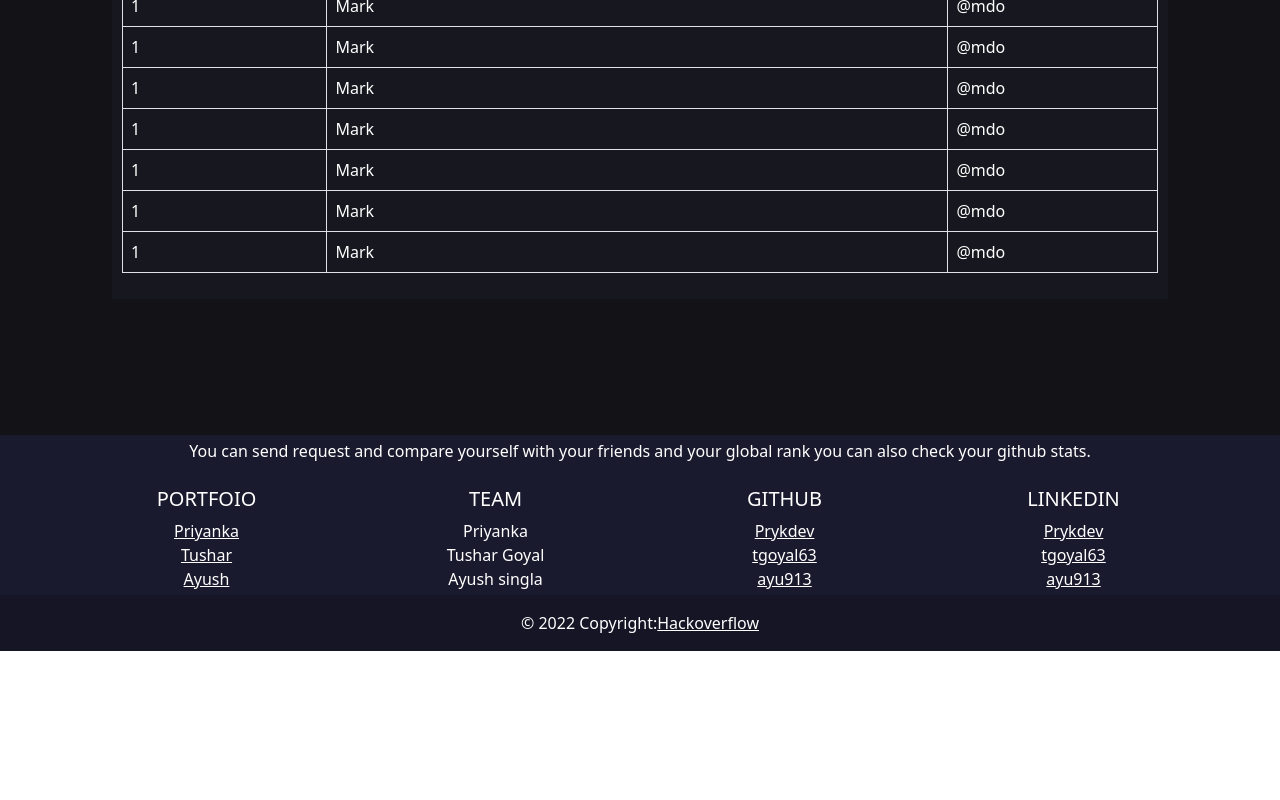
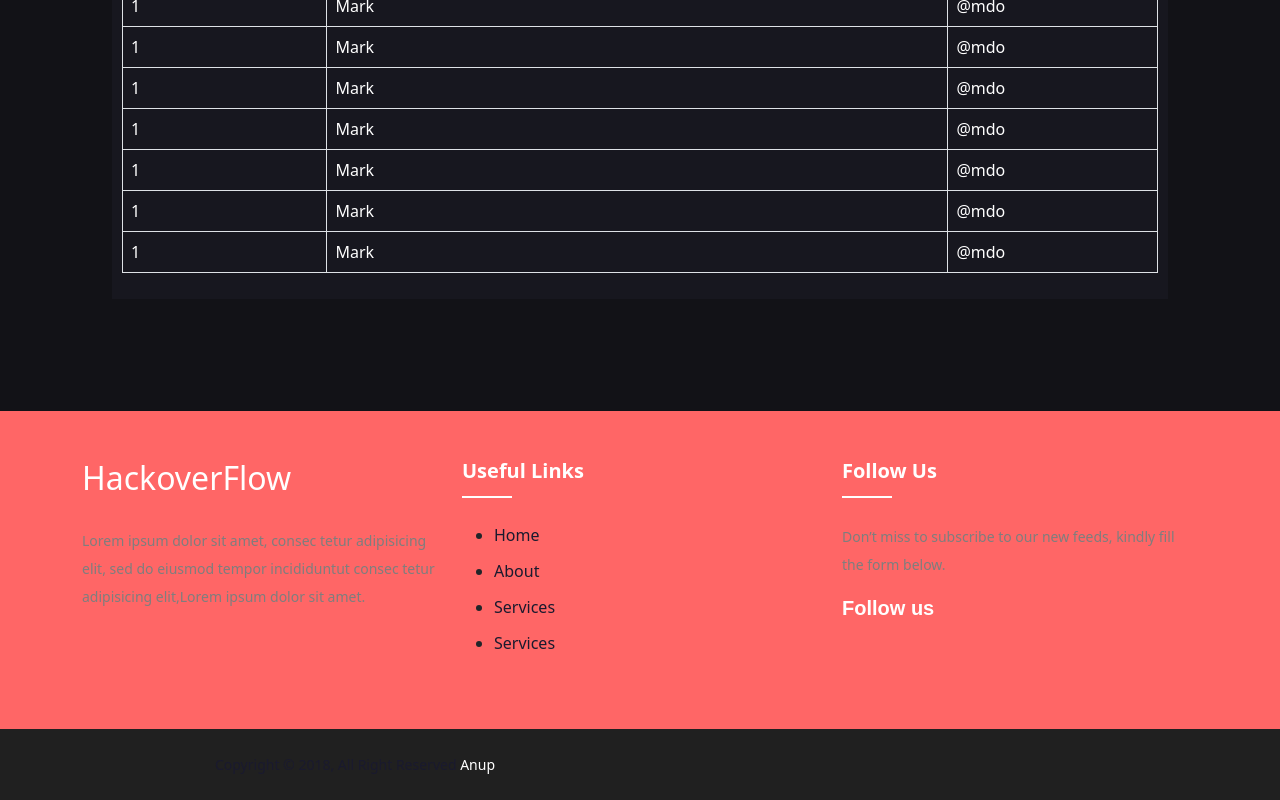
Before and after one commit to prykdev/HackOverflow_1, a React (Create React App) app in the folder client/: page /leaderboard in a window 1280 px wide. Shown: the part 378-1178 px from the top of the page. Before the commit the page ends 1029 px from the top, so only its background shows below. Built offline with nearby package versions, Linux system fonts and the light colour scheme; sample sign-in values are in the browser's storage.

Commit message:
Footer started

```diff
--- a/client/src/Components/Footer/Footer.jsx
+++ b/client/src/Components/Footer/Footer.jsx
@@ -1,147 +1,96 @@
 import React from "react"
-import {
-  MDBFooter,
-  MDBContainer,
-  MDBIcon,
-  MDBInput,
-  MDBCol,
-  MDBRow,
-  MDBBtn,
-} from "mdb-react-ui-kit"
 import "./Footer.scss"
 
 export const Footer = () => {
   return (
-    <div>
-      <div className='Footer'>
-        <br />
-        <MDBFooter
-          className='text-center'
-          color='white'
-          style={{ backgroundColor: "#1A1A2E" }}
-        >
-          <MDBContainer className='p-1'>
-            <section className='mb-4'>
-              <p style={{ color: "white" }}>
-                You can send request and compare yourself with your friends and
-                your global rank you can also check your github stats.
-              </p>
-            </section>
-            <section className=''>
-              <MDBRow>
-                <MDBCol lg='3' md='6' className='mb-4 mb-md-0'>
-                  <h5 className='text-uppercase'>Portfoio</h5>
-                  <ul className='list-unstyled mb-0'>
+    <>
+      <footer className='footer-section'>
+        <div className='container'>
+          <div className='footer-content pt-5 pb-5'>
+            <div className='row'>
+              <div className='col-xl-4 col-lg-4 mb-50'>
+                <div className='footer-widget'>
+                  <div className='footer-logo'>
+                    <h2>
+                      <span>Ha</span>ck<span>ov</span>er<span>Flow</span>
+                    </h2>
+                  </div>
+                  <div className='footer-text'>
+                    <p>
+                      Lorem ipsum dolor sit amet, consec tetur adipisicing elit,
+                      sed do eiusmod tempor incididuntut consec tetur
+                      adipisicing elit,Lorem ipsum dolor sit amet.
+                    </p>
+                  </div>
+                </div>
+              </div>
+              <div className='col-xl-4 col-lg-4 col-md-6 mb-30'>
+                <div className='footer-widget'>
+                  <div className='footer-widget-heading'>
+                    <h3>Useful Links</h3>
+                  </div>
+                  <ul>
                     <li>
-                      <a
-                        href='https://priyankaprasad.vercel.app/'
-                        className='text-white'
-                      >
-                        Priyanka
-                      </a>
+                      <a href='#'>Home</a>
                     </li>
-
                     <li>
-                      <a href='' className='text-white'>
-                        Tushar
-                      </a>
+                      <a href='#'>about</a>
                     </li>
-
                     <li>
-                      <a href='' className='text-white'>
-                        Ayush
-                      </a>
+                      <a href='#'>services</a>
+                    </li>
+                    <li>
+                      <a href='#'>services</a>
                     </li>
                   </ul>
-                </MDBCol>
-
-                <MDBCol lg='3' md='6' className='mb-4 mb-md-0'>
-                  <h5 className='text-uppercase'>Team</h5>
-                  <ul className='list-unstyled mb-0'>
-                    <li>Priyanka</li>
-                    <li>Tushar Goyal</li>
-                    <li>Ayush singla</li>
-                  </ul>
-                </MDBCol>
-
-                <MDBCol lg='3' md='6' className='mb-4 mb-md-0'>
-                  <h5 className='text-uppercase'>Github</h5>
-
-                  <ul className='list-unstyled mb-0'>
-                    <li>
-                      <a
-                        href='https://github.com/prykdev'
-                        className='text-white'
-                      >
-                        Prykdev
+                </div>
+              </div>
+              <div className='col-xl-4 col-lg-4 col-md-6 mb-50'>
+                <div className='footer-widget'>
+                  <div className='footer-widget-heading'>
+                    <h3>Follow Us</h3>
+                  </div>
+                  <div className='footer-text mb-25'>
+                    <p>
+                      Don’t miss to subscribe to our new feeds, kindly fill the
+                      form below.
+                    </p>
+                  </div>
+                  <div className='subscribe-form'>
+                    <div className='footer-social-icon'>
+                      <span>Follow us</span>
+                      <a href='#'>
+                        <i className='fab fa-facebook-f facebook-bg'></i>
                       </a>
-                    </li>
-                    <li>
-                      <a
-                        href='https://github.com/tgoyal63'
-                        className='text-white'
-                      >
-                        tgoyal63
+                      <a href='#'>
+                        <i className='fab fa-twitter twitter-bg'></i>
                       </a>
-                    </li>
-
-                    <li>
-                      <a
-                        href='https://github.com/ayu913'
-                        className='text-white'
-                      >
-                        ayu913
+                      <a href='#'>
+                        <i className='fab fa-google-plus-g google-bg'></i>
                       </a>
-                    </li>
-                  </ul>
-                </MDBCol>
-                <MDBCol lg='3' md='6' className='mb-4 mb-md-0'>
-                  <h5 className='text-uppercase'>Linkedin</h5>
-                  <ul className='list-unstyled mb-0'>
-                    <li>
-                      <a
-                        href='https://www.linkedin.com/in/prykdev/'
-                        className='text-white'
-                      >
-                        Prykdev
-                      </a>
-                    </li>
-                    <li>
-                      <a
-                        href='https://www.linkedin.com/in/tgoyal63'
-                        className='text-white'
-                      >
-                        tgoyal63
-                      </a>
-                    </li>
-                    <li>
-                      <a
-                        href='https://www.linkedin.com/in/ayu913'
-                        className='text-white'
-                      >
-                        ayu913
-                      </a>
-                    </li>
-                  </ul>
-                </MDBCol>
-              </MDBRow>
-            </section>
-          </MDBContainer>
-
-          <div
-            className='text-center p-3'
-            style={{ backgroundColor: "rgba(0, 0, 0, 0.2)" }}
-          >
-            © 2022 Copyright:
-            <a
-              className='text-white'
-              href='https://github.com/prykdev/HackOverflow_1'
-            >
-              Hackoverflow
-            </a>
+                    </div>
+                  </div>
+                </div>
+              </div>
+            </div>
           </div>
-        </MDBFooter>
-      </div>
-    </div>
+        </div>
+        <div className='copyright-area'>
+          <div className='container'>
+            <div className='row'>
+              <div className='col-xl-6 col-lg-6 text-center text-lg-left'>
+                <div className='copyright-text'>
+                  <p>
+                    Copyright &copy; 2018, All Right Reserved{" "}
+                    <a href='https://codepen.io/anupkumar92/'>Anup</a>
+                  </p>
+                </div>
+              </div>
+              <div className='col-xl-6 col-lg-6 d-none d-lg-block text-right'></div>
+            </div>
+          </div>
+        </div>
+      </footer>
+    </>
   )
 }
--- a/client/src/Components/Footer/Footer.scss
+++ b/client/src/Components/Footer/Footer.scss
@@ -1,3 +1,161 @@
-a{
-    text-decoration: none;
+ul {
+    margin: 0px;
+    padding: 0px;
 }
+.footer-section {
+  background: #FF6666;
+  position: relative;
+}
+.footer-cta {
+  border-bottom: 1px solid #373636;
+}
+.single-cta i {
+  color: #fff;
+  font-size: 30px;
+  float: left;
+  margin-top: 8px;
+}
+.cta-text {
+  padding-left: 15px;
+  display: inline-block;
+}
+.cta-text h4 {
+  color: #fff;
+  font-size: 20px;
+  font-weight: 600;
+  margin-bottom: 2px;
+}
+.cta-text span {
+  color: #757575;
+  font-size: 15px;
+}
+.footer-content {
+  position: relative;
+  z-index: 2;
+}
+.footer-pattern img {
+  position: absolute;
+  top: 0;
+  left: 0;
+  height: 330px;
+  background-size: cover;
+  background-position: 100% 100%;
+}
+.footer-logo {
+  margin-bottom: 30px;
+}
+.footer-logo img {
+    max-width: 200px;
+}
+.footer-text p {
+  margin-bottom: 14px;
+  font-size: 14px;
+      color: #7e7e7e;
+  line-height: 28px;
+}
+.footer-social-icon span {
+  color: #fff;
+  display: block;
+  font-size: 20px;
+  font-weight: 700;
+  font-family: 'Poppins', sans-serif;
+  margin-bottom: 20px;
+}
+.footer-social-icon a {
+  color: #fff;
+  font-size: 16px;
+  margin-right: 15px;
+}
+.footer-social-icon i {
+  height: 40px;
+  width: 40px;
+  text-align: center;
+  line-height: 38px;
+  border-radius: 50%;
+}
+.facebook-bg{
+  background: #3B5998;
+}
+.twitter-bg{
+  background: #55ACEE;
+}
+.google-bg{
+  background: #DD4B39;
+}
+.footer-widget-heading h3 {
+  color: #fff;
+  font-size: 20px;
+  font-weight: 600;
+  margin-bottom: 40px;
+  position: relative;
+}
+.footer-widget-heading h3::before {
+  content: "";
+  position: absolute;
+  left: 0;
+  bottom: -15px;
+  height: 2px;
+  width: 50px;
+  background: #fff;
+}
+.footer-widget ul li {
+
+
+  margin-bottom: 12px;
+}
+.footer-widget ul li a:hover{
+  color: #fff;
+}
+.footer-widget ul li a {
+  color: #1A1A2E;
+  text-transform: capitalize;
+  text-decoration: none;
+}
+.subscribe-form {
+  position: relative;
+  overflow: hidden;
+}
+.subscribe-form input {
+  width: 100%;
+  padding: 14px 28px;
+  background: #2E2E2E;
+  border: 1px solid #2E2E2E;
+  color: #fff;
+}
+.subscribe-form button {
+    position: absolute;
+    right: 0;
+    background: #fff;
+    padding: 13px 20px;
+    border: 1px solid #fff;
+    top: 0;
+}
+.subscribe-form button i {
+  color: #fff;
+  font-size: 22px;
+  transform: rotate(-6deg);
+}
+.copyright-area{
+  background: #202020;
+  padding: 25px 0;
+}
+.copyright-text p {
+  margin: 0;
+  font-size: 14px;
+  color: #1A1A2E;
+}
+.copyright-text p a{
+  color: #fff;
+  text-decoration: none;
+}
+.footer-menu li {
+  display: inline-block;
+  margin-left: 20px;
+}
+.footer-menu li:hover a{
+  color: #fff;
+}
+.footer-menu li a {
+  font-size: 14px;
+  color: #1A1A2E;
+}
--- a/client/src/Pages/Landing/Landing.scss
+++ b/client/src/Pages/Landing/Landing.scss
@@ -31,7 +31,7 @@
   margin-bottom: 20px;
 }
 
-h3 {
+.loginBoxabc h3 {
   margin: 0;
   padding: 0 0 20px;
   color: #FF6666 !important;
```
